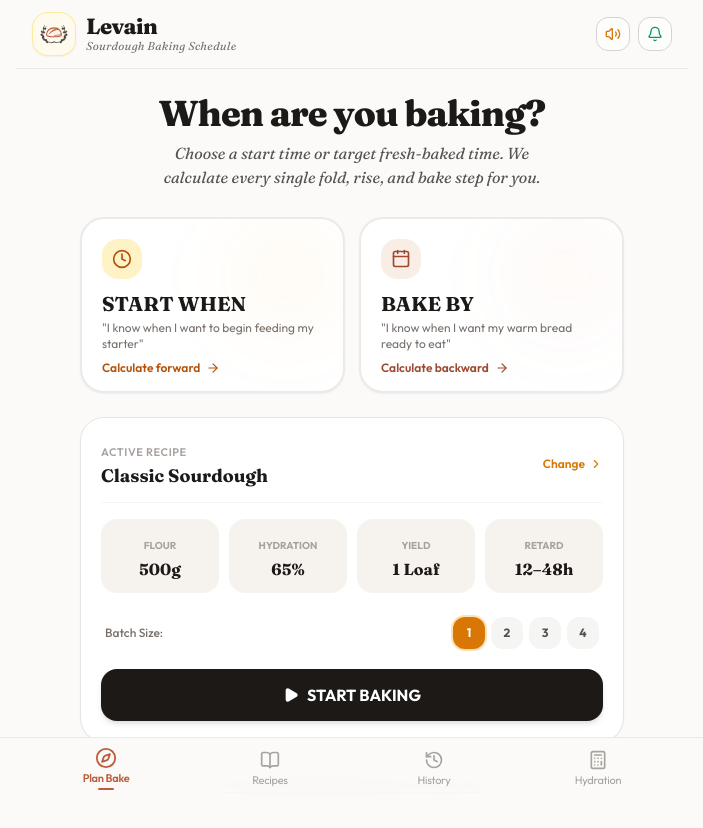
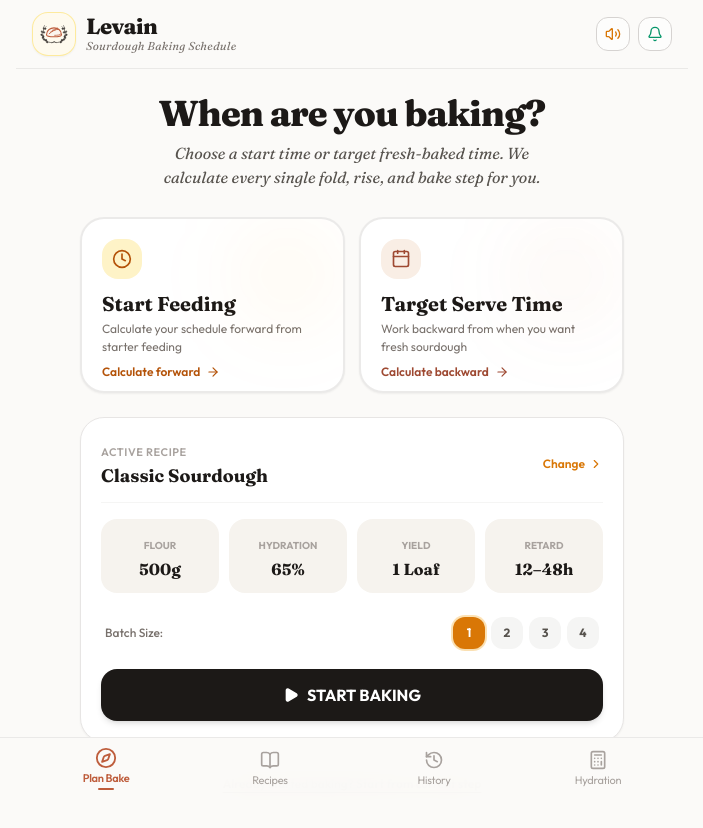
Before and after one commit to Daniel235Lobato/sourdough-timeline, a React (Vite) app: page / in a window 1280 px wide. Shown: the top 828 px of the page, without its empty margins (288-991 px from the left). Built offline with nearby package versions, Linux system fonts and the light colour scheme; the HTML template or start-up script is replaced by a standard one.

Commit message:
Update action card titles and subtext to Start Feeding and Target Serve Time

```diff
--- a/src/components/home/BakeByModal.tsx
+++ b/src/components/home/BakeByModal.tsx
@@ -128,10 +128,10 @@ export const BakeByModal: React.FC<BakeByModalProps> = ({
             </div>
             <div>
               <h3 className="font-serif text-lg font-bold text-stone-900 dark:text-stone-100">
-                Bake By? (Arrive By)
+                Target Serve Time
               </h3>
               <p className="text-xs text-stone-500 dark:text-stone-400">
-                Calculates backward from target ready time
+                Work backward from when you want fresh sourdough
               </p>
             </div>
           </div>
--- a/src/components/home/HomeView.tsx
+++ b/src/components/home/HomeView.tsx
@@ -44,9 +44,9 @@ export const HomeView: React.FC<HomeViewProps> = ({
         </p>
       </div>
 
-      {/* Two Large Action Cards: START WHEN vs BAKE BY */}
+      {/* Two Large Action Cards: Start Feeding vs Target Serve Time */}
       <div className="grid grid-cols-1 sm:grid-cols-2 gap-3.5">
-        {/* START WHEN */}
+        {/* START FEEDING */}
         <button
           onClick={() => setIsStartWhenOpen(true)}
           className="group text-left p-5 rounded-3xl bg-white dark:bg-stone-900 border-2 border-stone-200/80 dark:border-stone-800 hover:border-amber-500 dark:hover:border-amber-500 shadow-sm hover:shadow-xl hover:shadow-amber-500/10 transition-all transform active:scale-[0.98] flex flex-col justify-between h-44 relative overflow-hidden"
@@ -58,10 +58,10 @@ export const HomeView: React.FC<HomeViewProps> = ({
               <Clock className="w-5 h-5" />
             </div>
             <h2 className="font-serif text-xl font-bold text-stone-900 dark:text-stone-100 leading-tight">
-              START WHEN
+              Start Feeding
             </h2>
-            <p className="text-xs text-stone-500 dark:text-stone-400 mt-1">
-              "I know when I want to begin feeding my starter"
+            <p className="text-xs text-stone-500 dark:text-stone-400 mt-1 leading-normal">
+              Calculate your schedule forward from starter feeding
             </p>
           </div>
 
@@ -71,7 +71,7 @@ export const HomeView: React.FC<HomeViewProps> = ({
           </div>
         </button>
 
-        {/* BAKE BY */}
+        {/* TARGET SERVE TIME */}
         <button
           onClick={() => setIsBakeByOpen(true)}
           className="group text-left p-5 rounded-3xl bg-white dark:bg-stone-900 border-2 border-stone-200/80 dark:border-stone-800 hover:border-crust-500 dark:hover:border-crust-500 shadow-sm hover:shadow-xl hover:shadow-crust-500/10 transition-all transform active:scale-[0.98] flex flex-col justify-between h-44 relative overflow-hidden"
@@ -83,10 +83,10 @@ export const HomeView: React.FC<HomeViewProps> = ({
               <Calendar className="w-5 h-5" />
             </div>
             <h2 className="font-serif text-xl font-bold text-stone-900 dark:text-stone-100 leading-tight">
-              BAKE BY
+              Target Serve Time
             </h2>
-            <p className="text-xs text-stone-500 dark:text-stone-400 mt-1">
-              "I know when I want my warm bread ready to eat"
+            <p className="text-xs text-stone-500 dark:text-stone-400 mt-1 leading-normal">
+              Work backward from when you want fresh sourdough
             </p>
           </div>
 
--- a/src/components/home/StartWhenModal.tsx
+++ b/src/components/home/StartWhenModal.tsx
@@ -111,10 +111,10 @@ export const StartWhenModal: React.FC<StartWhenModalProps> = ({
             </div>
             <div>
               <h3 className="font-serif text-lg font-bold text-stone-900 dark:text-stone-100">
-                Start When?
+                Start Feeding
               </h3>
               <p className="text-xs text-stone-500 dark:text-stone-400">
-                Forward schedule starting from feeding
+                Calculate your schedule forward from starter feeding
               </p>
             </div>
           </div>
```
